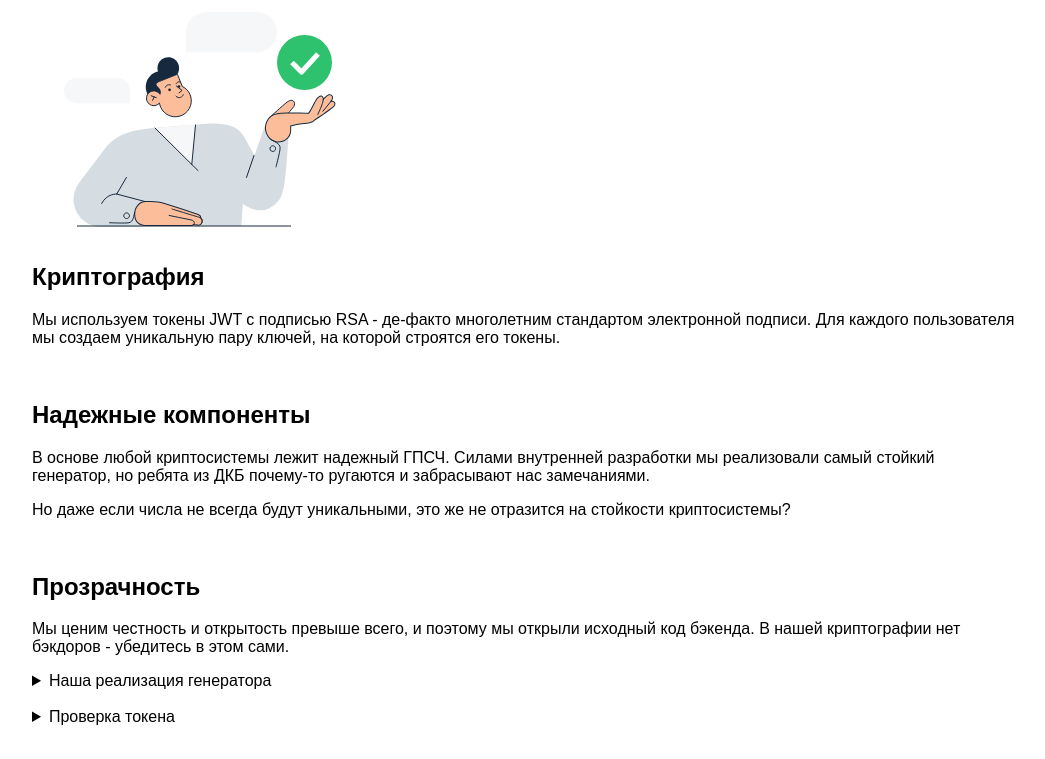
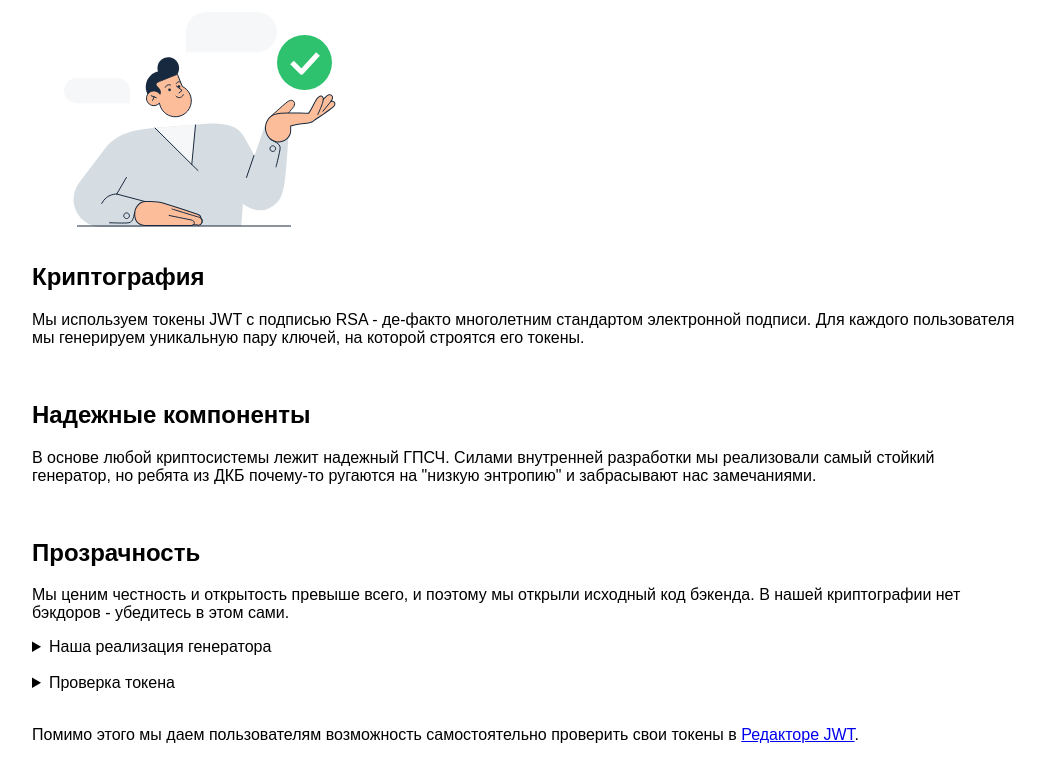
Before and after one commit to ng-dst/alfactf-signoffline, a Flask app: page /susurity in a window 1280 px wide. Shown: the part 225-984 px from the top of the page, without its empty margins (116-1161 px from the left). Run offline with Flask 3, Linux system fonts and the light colour scheme.

Commit message:
Update susurity.html

```diff
--- a/app/templates/susurity.html
+++ b/app/templates/susurity.html
@@ -18,13 +18,12 @@
         <br>
 
         <h2>Криптография</h2>
-        <p>Мы используем токены JWT с подписью RSA - де-факто многолетним стандартом электронной подписи. Для каждого пользователя мы создаем уникальную пару ключей, на которой строятся его токены.</p>
+        <p>Мы используем токены JWT с подписью RSA - де-факто многолетним стандартом электронной подписи. Для каждого пользователя мы генерируем уникальную пару ключей, на которой строятся его токены.</p>
 
         <br>
 
         <h2>Надежные компоненты</h2>
-        <p>В основе любой криптосистемы лежит надежный ГПСЧ. Силами внутренней разработки мы реализовали самый стойкий генератор, но ребята из ДКБ почему-то ругаются и забрасывают нас замечаниями.</p>
-        <p>Но даже если числа не всегда будут уникальными, это же не отразится на стойкости криптосистемы?</p>
+        <p>В основе любой криптосистемы лежит надежный ГПСЧ. Силами внутренней разработки мы реализовали самый стойкий генератор, но ребята из ДКБ почему-то ругаются на "низкую энтропию" и забрасывают нас замечаниями.</p>
 
         <br>
 
```
